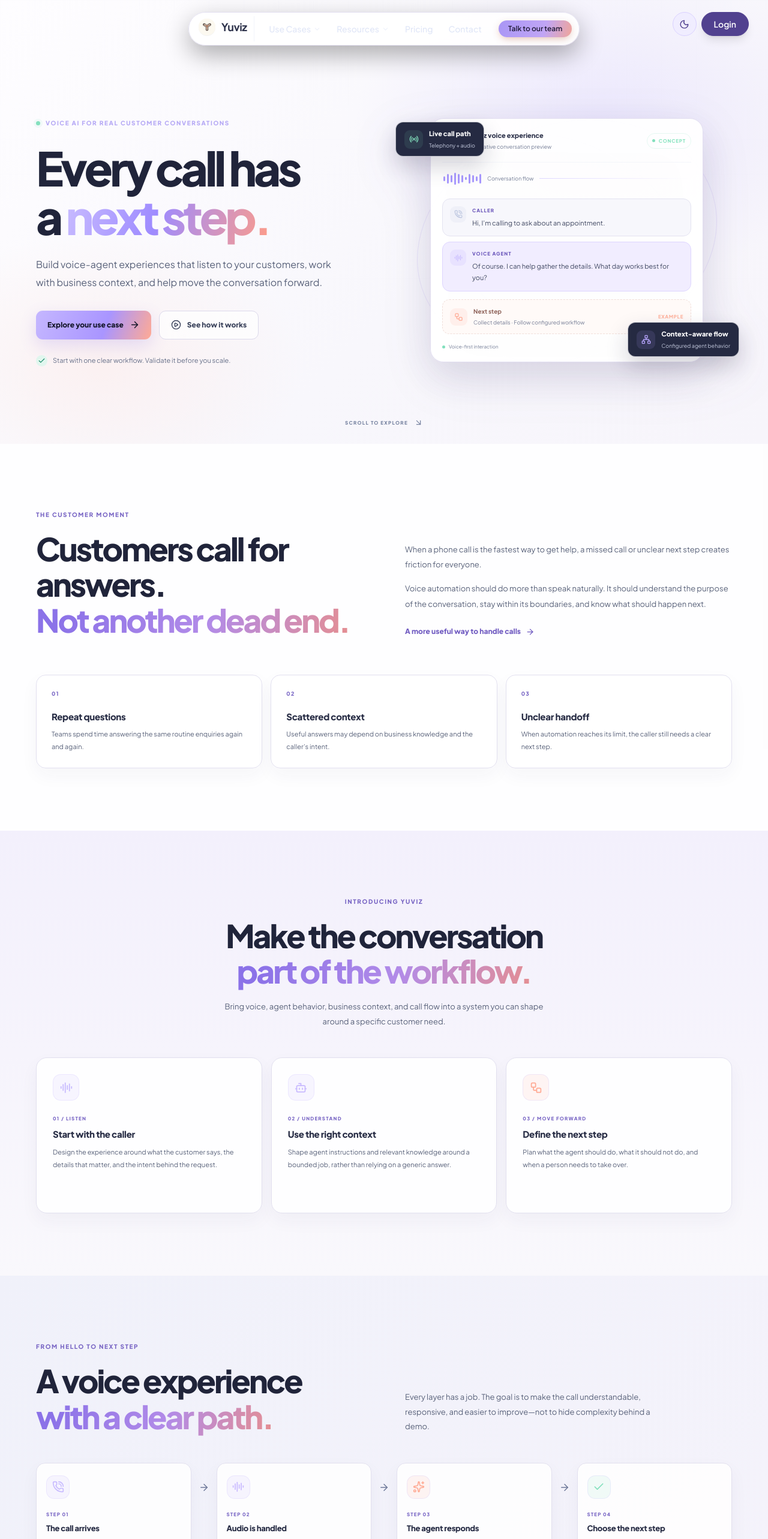
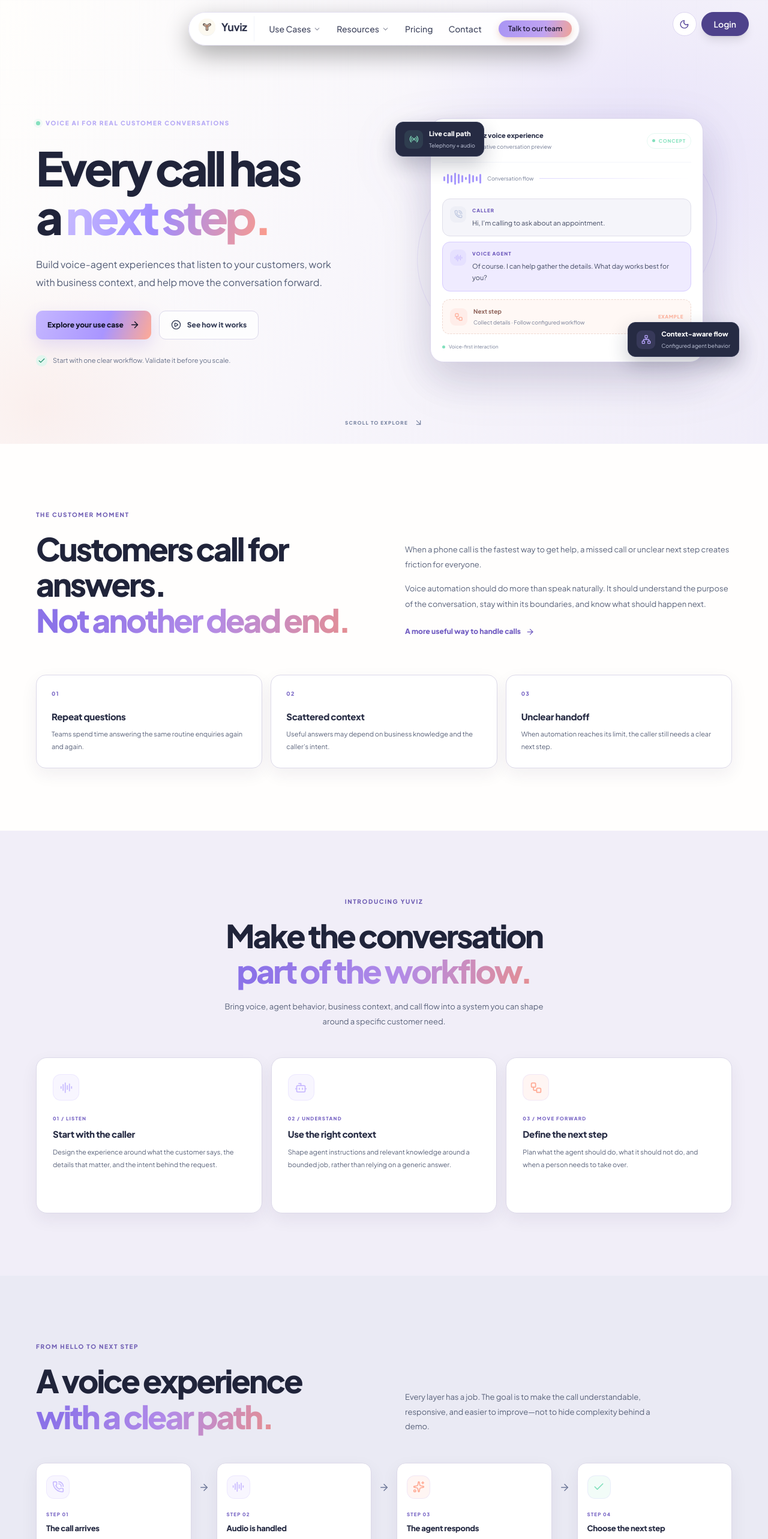
Before and after one commit to yuviz-ai/website, a Next.js app: page / in a window 1280 px wide. Shown: the top 2566 px of the page at 60% size. Built offline with nearby package versions, Linux system fonts and the light colour scheme; a web font is replaced by a local one.

Commit message:
Strengthen light theme contrast and visual hierarchy

```diff
--- a/app/globals.css
+++ b/app/globals.css
@@ -1037,3 +1037,69 @@ body.yuviz-light-theme .story-final-cta {
     radial-gradient(ellipse at 86% 78%, rgba(255, 195, 180, .27), transparent 38%),
     linear-gradient(125deg, #F1EDFC 0%, #FAF6F7 100%);
 }
+
+
+/* Light theme polish: confident contrast, warm editorial canvas, less washed-out gradients */
+body.yuviz-light-theme,
+body.yuviz-light-theme .story-site { background: #F6F4F8; color: #22253B; }
+
+body.yuviz-light-theme .story-hero {
+  background:
+    radial-gradient(ellipse 42% 62% at 82% 36%, rgba(190, 174, 248, .24), transparent 74%),
+    radial-gradient(ellipse 35% 48% at 5% 92%, rgba(245, 190, 173, .18), transparent 72%),
+    linear-gradient(115deg, #FFFEFC 0%, #F8F6FB 48%, #F0EDF9 100%);
+}
+body.yuviz-light-theme .story-hero-grid { opacity: .26; }
+body.yuviz-light-theme .story-kicker { color: #7160B5; }
+body.yuviz-light-theme .story-lede { color: #525C75; }
+body.yuviz-light-theme .story-challenge,
+body.yuviz-light-theme .story-use-cases,
+body.yuviz-light-theme .story-faq { background: #FFFEFD; }
+body.yuviz-light-theme .story-approach,
+body.yuviz-light-theme .story-principles { background: #F1EEF8; }
+body.yuviz-light-theme .story-flow { background: #EAEAF4; }
+body.yuviz-light-theme .story-friction-grid article,
+body.yuviz-light-theme .story-pillar,
+body.yuviz-light-theme .story-flow-track article,
+body.yuviz-light-theme .story-principle-list article,
+body.yuviz-light-theme .story-use-card {
+  background: #FFFFFF;
+  border-color: #DCD9E9;
+  box-shadow: 0 10px 28px rgba(39, 35, 75, .065);
+}
+body.yuviz-light-theme .story-call-card {
+  background: #FFFFFF;
+  border-color: #DAD5EC;
+  box-shadow: 0 28px 65px rgba(45, 39, 84, .15);
+}
+body.yuviz-light-theme .story-chat-row { background: #F5F5FA; border-color: #E0DFEB; }
+body.yuviz-light-theme .story-chat-row.story-agent { background: #EFEBFF; border-color: #D7CCFF; }
+body.yuviz-light-theme .story-tool-row { background: #FFF8F5; border-color: #EFD8D0; }
+body.yuviz-light-theme .story-float-card {
+  background: #262B43;
+  border-color: #343A56;
+  box-shadow: 0 14px 32px rgba(31, 32, 59, .24);
+}
+body.yuviz-light-theme .story-final-cta {
+  background:
+    radial-gradient(ellipse at 15% 25%, rgba(191, 174, 248, .28), transparent 38%),
+    radial-gradient(ellipse at 90% 80%, rgba(245, 183, 164, .24), transparent 38%),
+    #F0EDF8;
+  border-top: 1px solid #DDD7EC;
+}
+body.yuviz-light-theme .story-final-cta h2 { color: #22253B; }
+body.yuviz-light-theme .story-final-cta p { color: #535C74; }
+
+/* Correct navigation contrast in light mode: avoid pale-on-white links */
+body.yuviz-light-theme .nav-pill-dock a > span,
+body.yuviz-light-theme .nav-pill-dock a:not(.btn-pill-primary),
+body.yuviz-light-theme .nav-pill-dock button:not(.btn-pill-primary) {
+  color: #41465F !important;
+}
+body.yuviz-light-theme .nav-pill-dock a:hover > span { color: #6C57B8 !important; }
+body.yuviz-light-theme .nav-pill-dock .btn-pill-primary {
+  background: linear-gradient(105deg, #A995F4 0%, #C0A3F1 62%, #F0A397 100%) !important;
+  color: #211B39 !important;
+}
+body.yuviz-light-theme .theme-toggle { background: #FFFFFF; color: #5A4A9D; border-color: #DCD5F0; }
+body.yuviz-light-theme .login-pill { background: #4E428B; color: #FFFFFF; border-color: #4E428B; }
```
